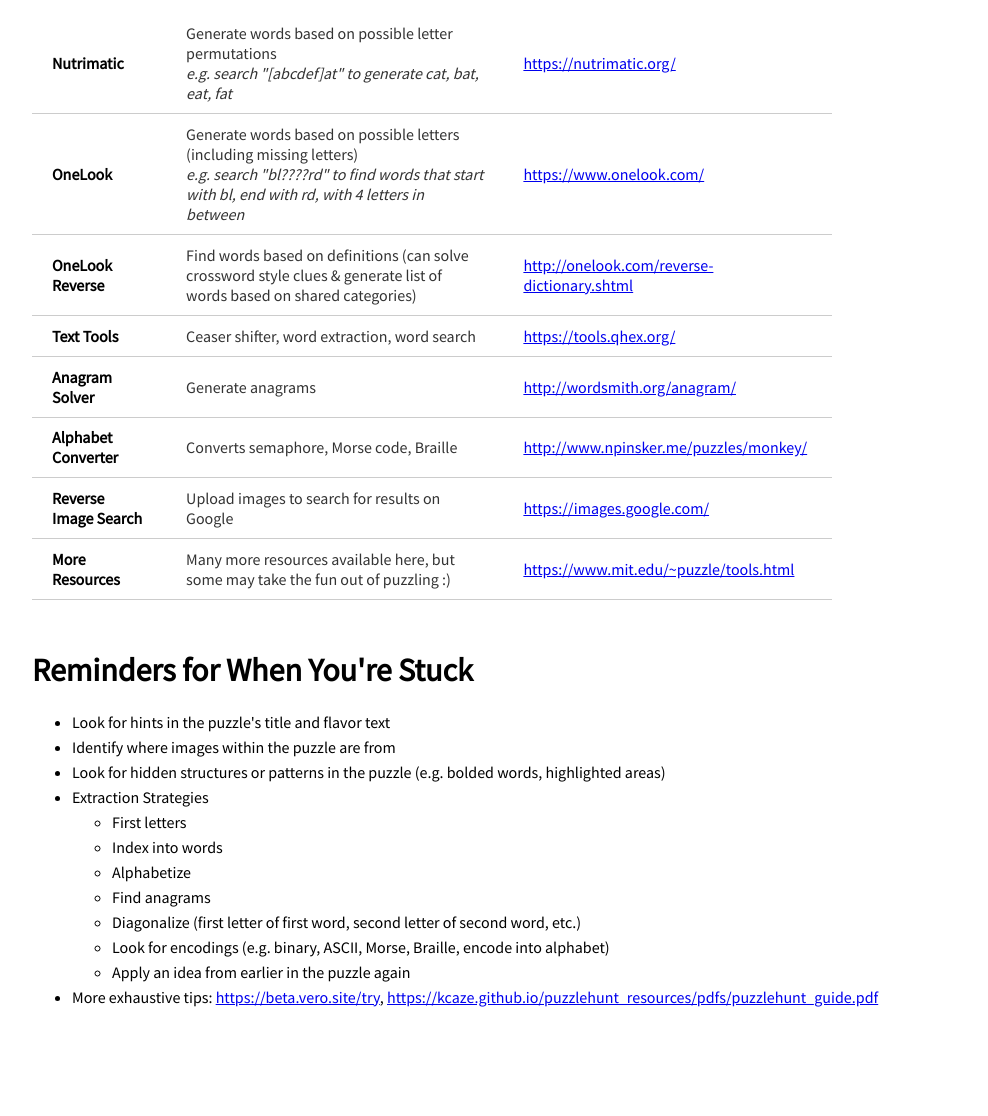
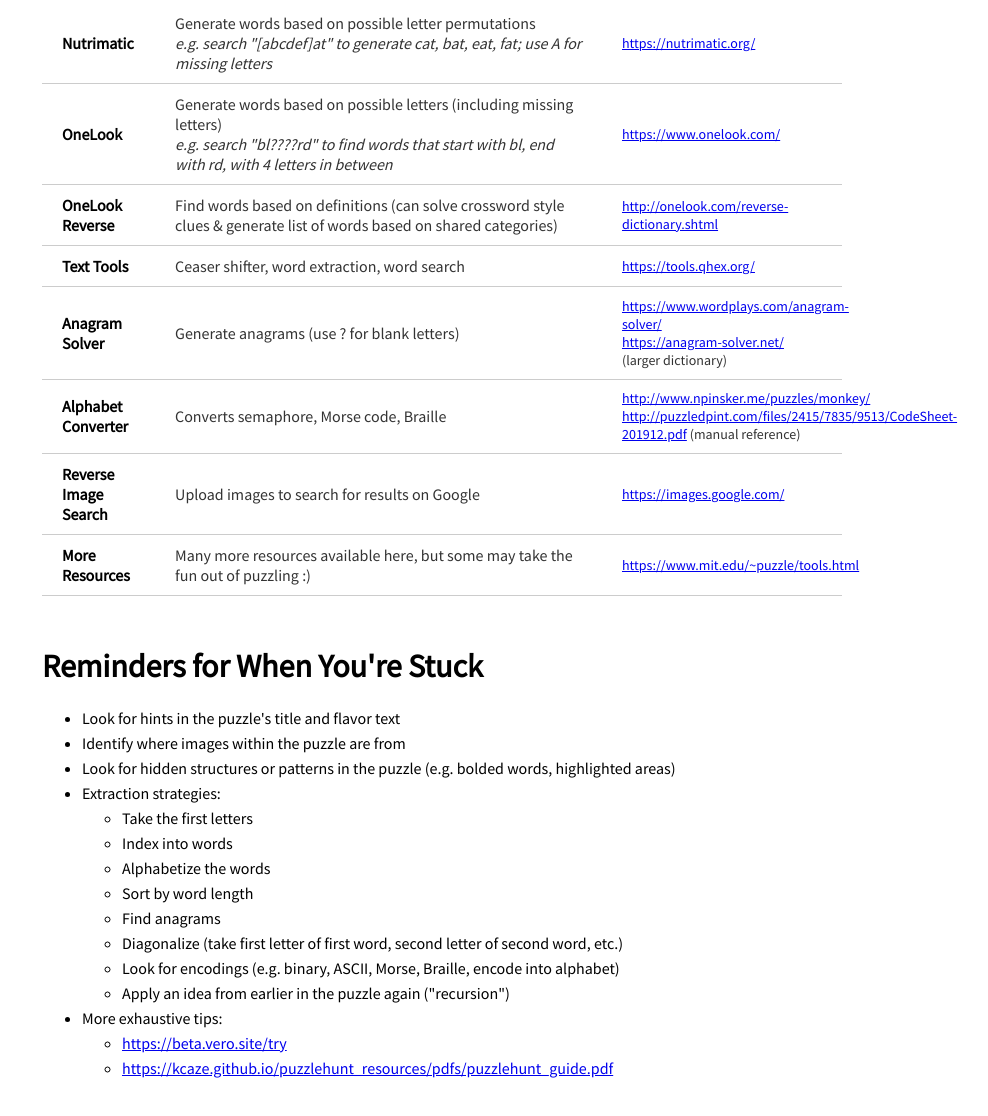
Before and after one commit to roobeelee/roobeelee.github.io, a plain HTML site: page elzzup.html in a window 1280 px wide. Shown: the part 134-1250 px from the top of the page, without its empty margins (16-1004 px from the left). Before the commit the page ends 1215 px from the top, so only its background shows below. Drawn offline with Linux system fonts and the light colour scheme.

Commit message:
More puzzle updates

```diff
--- a/elzzup.html
+++ b/elzzup.html
@@ -6,7 +6,7 @@
 		<style>
 			body {
 				font-family: 'Source Sans Pro';
-				padding: 20px 40px 50px 40px;
+				padding: 10px 50px 50px 50px;
 			}
 
 			table {
@@ -26,6 +26,15 @@
 				color: #000;
 			}
 
+			td:nth-child(2) {
+				min-width: 400px;
+			}
+
+			td:nth-child(3) {
+				max-width: 200px;
+				font-size: 14px;
+			}
+
 			li {
 				margin: 5px 0px;
 			}
@@ -41,7 +50,7 @@
 				<td>Nutrimatic</td>
 				<td>
 					Generate words based on possible letter permutations
-					<br /><i> e.g. search "[abcdef]at" to generate cat, bat, eat, fat
+					<br /><i> e.g. search "[abcdef]at" to generate cat, bat, eat, fat; use A for missing letters
 				</td>
 				<td>
 					<a href="https://nutrimatic.org/" target="_blank">https://nutrimatic.org/</a>
@@ -76,10 +85,11 @@
 			<tr>
 				<td>Anagram Solver</td>
 				<td>
-					Generate anagrams
+					Generate anagrams (use ? for blank letters)
 				</td>
 				<td>
-					<a href="http://wordsmith.org/anagram/" target="_blank">http://wordsmith.org/anagram/</a>
+					<a href="https://www.wordplays.com/anagram-solver/" target="_blank">https://www.wordplays.com/anagram-solver/</a>
+					<br /><a href="https://anagram-solver.net/" target="_blank">https://anagram-solver.net/</a> (larger dictionary)
 				</td>
 			</tr>
 			<tr>
@@ -90,6 +100,7 @@
 				</td>
 				<td>
 					<a href="http://www.npinsker.me/puzzles/monkey/" target="_blank">http://www.npinsker.me/puzzles/monkey/</a>
+					<a href="http://puzzledpint.com/files/2415/7835/9513/CodeSheet-201912.pdf" target="_blank">http://puzzledpint.com/files/2415/7835/9513/CodeSheet-201912.pdf</a> (manual reference)
 				</td>
 			</tr>
 			<tr>
@@ -116,18 +127,24 @@
 			<li>Look for hints in the puzzle's title and flavor text
 			<li>Identify where images within the puzzle are from
 			<li>Look for hidden structures or patterns in the puzzle (e.g. bolded words, highlighted areas)
-			<li>Extraction Strategies
+			<li>Extraction strategies:
 				<ul>
-					<li>First letters
+					<li>Take the first letters
 					<li>Index into words
-					<li>Alphabetize
+					<li>Alphabetize the words
+					<li>Sort by word length
 					<li>Find anagrams
-					<li>Diagonalize (first letter of first word, second letter of second word, etc.)
+					<li>Diagonalize (take first letter of first word, second letter of second word, etc.)
 					<li>Look for encodings (e.g. binary, ASCII, Morse, Braille, encode into alphabet)
-					<li>Apply an idea from earlier in the puzzle again
+					<li>Apply an idea from earlier in the puzzle again ("recursion")
 				</ul>
 			</li>
-			<li>More exhaustive tips: <a href="https://beta.vero.site/try" target="_blank">https://beta.vero.site/try</a>, <a href="https://kcaze.github.io/puzzlehunt_resources/pdfs/puzzlehunt_guide.pdf" target="_blank">https://kcaze.github.io/puzzlehunt_resources/pdfs/puzzlehunt_guide.pdf</a>
+			<li>More exhaustive tips:
+				<ul>
+					<li><a href="https://beta.vero.site/try" target="_blank">https://beta.vero.site/try</a>
+					<li><a href="https://kcaze.github.io/puzzlehunt_resources/pdfs/puzzlehunt_guide.pdf" target="_blank">https://kcaze.github.io/puzzlehunt_resources/pdfs/puzzlehunt_guide.pdf</a>
+				</ul>
+			</li>
 		</ul>
 	</body>
 </html>
```
